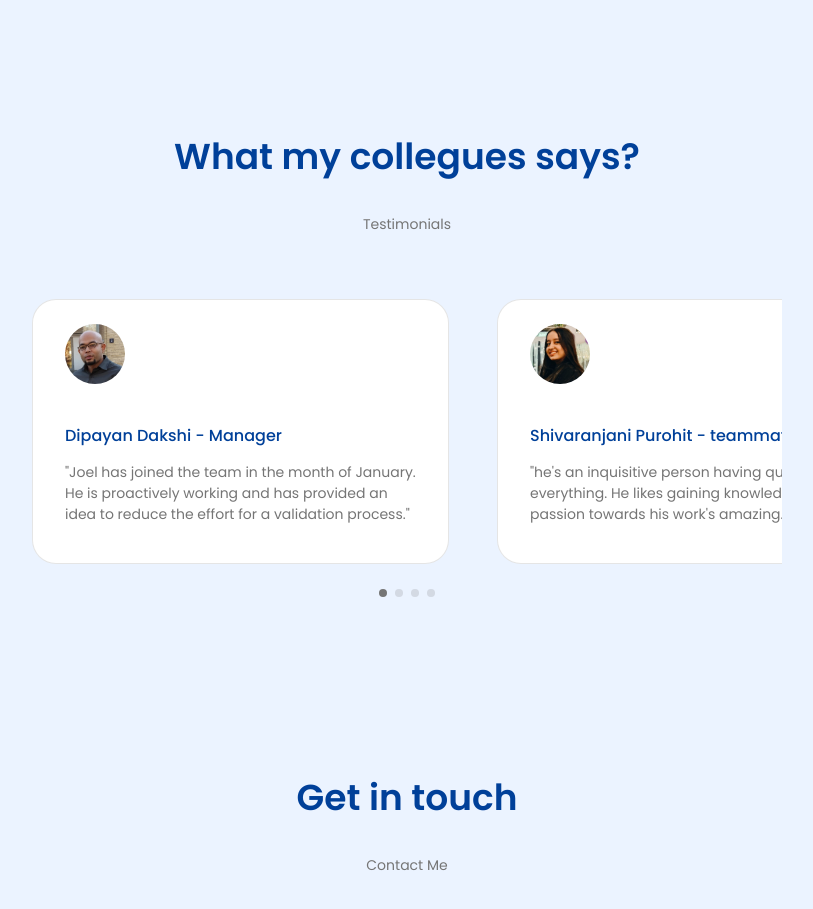
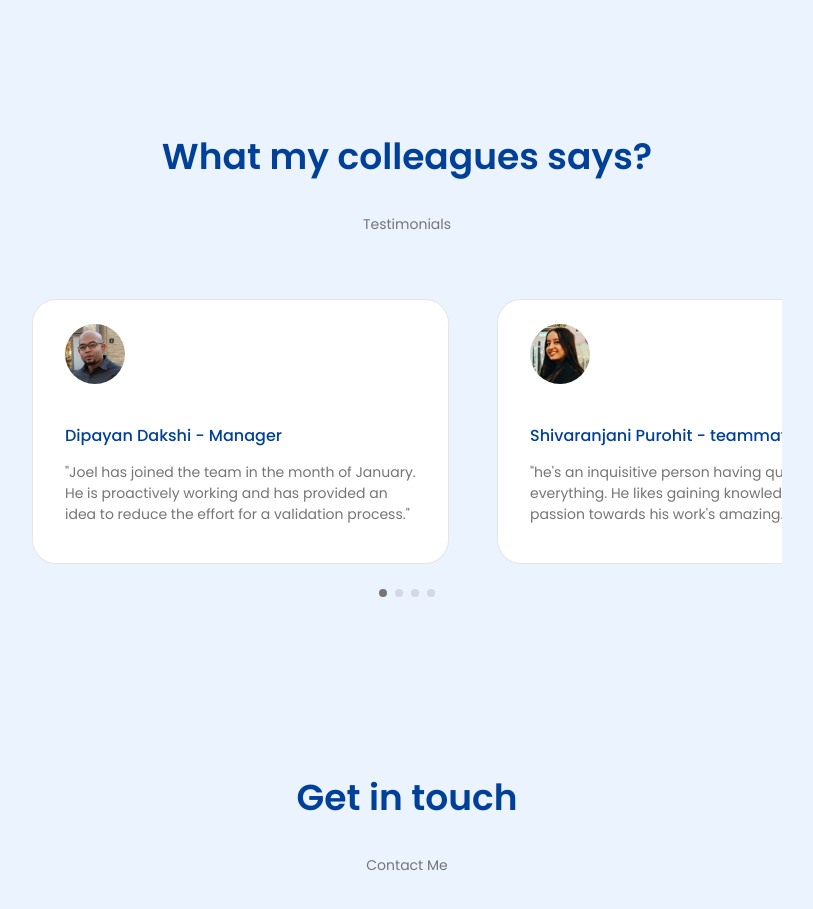
Before and after one commit to joeljohn159/portfolio, a React (Vite) app: page / in a window 1280 px wide. Shown: the part 3700-4609 px from the top of the page, without its empty margins (233-1046 px from the left). Built offline with nearby package versions, Linux system fonts and the light colour scheme.

Commit message:
Update Testimonials.jsx

```diff
--- a/src/components/testimonials/Testimonials.jsx
+++ b/src/components/testimonials/Testimonials.jsx
@@ -16,7 +16,7 @@ import { Pagination } from 'swiper/modules';
 export default function Testimonials(){
     return (
         <div id='testimonials' className="testimonial container section">
-            <h2 className="section__title">What my collegues says?</h2>
+            <h2 className="section__title">What my colleagues says?</h2>
             <span className='section__subtitle'>Testimonials</span>
 
 
```
